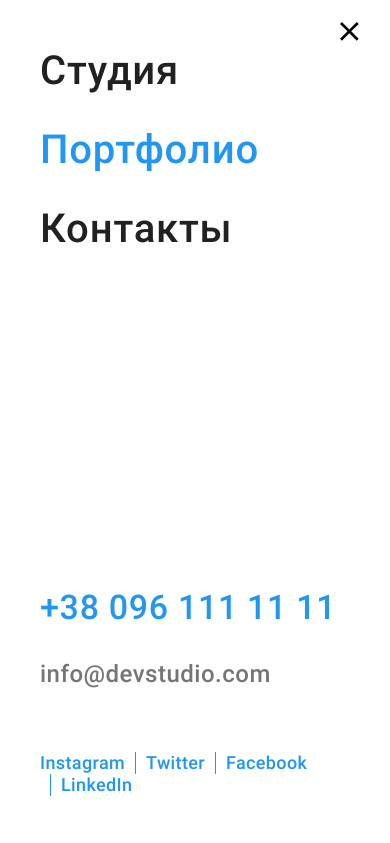
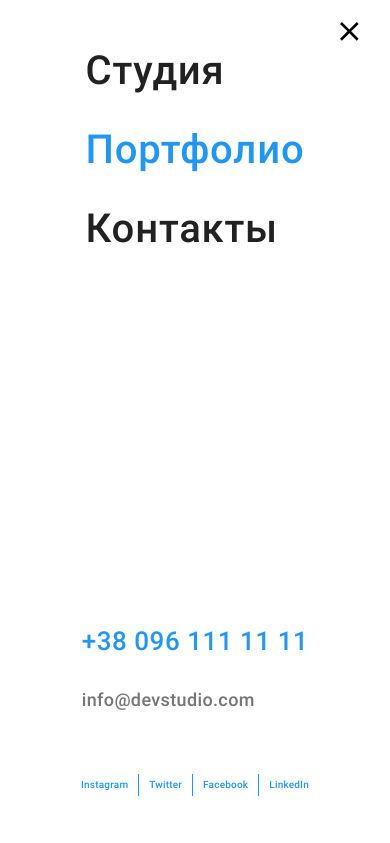
Before and after one commit to KOLT5885/goit-markup-hw-08, a plain HTML site: page portfolio.html in a window 390 px wide. Both pictures are taken after a click on the button 349 px from the left and 33 px from the top of the page. Shown: the top 843 px of the page. Drawn offline with nearby package versions, Linux system fonts and the light colour scheme.

Commit message:
homework-8-final-1

```diff
--- a/js/mobile-menu.js
+++ b/js/mobile-menu.js
@@ -1,14 +1,31 @@
 (() => {
-    const refs = {
-        openMenuBtn: document.querySelector('.open-menu'),
-        closeMenuBtn: document.querySelector('.close-menu'),
-        mobileMenu: document.querySelector('.menu'),
+    const openMenuBtn = document.querySelector('.open-menu');
+    const closeMenuBtn = document.querySelector('.close-menu');
+    const mobileMenu = document.querySelector('.menu');
+    const mobileContainer = document.querySelector('.header-container');
+
+    const toggleMenu = () => {
+        const isMenuOpen =
+            openMenuBtn.getAttribute('aria-expanded') === 'true' || false;
+        openMenuBtn.setAttribute('aria-expanded', !isMenuOpen);
+        mobileMenu.classList.toggle('is-hidden');
+        mobileContainer.classList.toggle('is-hidden');
+
+        const scrollLockMethod = !isMenuOpen
+            ? 'disableBodyScroll'
+            : 'enableBodyScroll';
+        bodyScrollLock[scrollLockMethod](document.body);
     };
 
-    refs.openMenuBtn.addEventListener('click', toggleMenu);
-    refs.closeMenuBtn.addEventListener('click', toggleMenu);
+    openMenuBtn.addEventListener('click', toggleMenu);
+    closeMenuBtn.addEventListener('click', toggleMenu);
 
-    function toggleMenu() {
-        refs.mobileMenu.classList.toggle('is-hidden');
-    }
+
+    // Закрываем мобильное меню на более широких экранах
+    // в случае изменения ориентации устройства.
+    window.matchMedia('(min-width: 768px)').addEventListener('change', e => {
+        if (!e.matches) return;
+        openMenuBtn.setAttribute('aria-expanded', false);
+        bodyScrollLock.enableBodyScroll(document.body);
+    });
 })();
--- a/portfolio.html
+++ b/portfolio.html
@@ -21,7 +21,7 @@
                     <use href="./images/symbol-defs.svg#icon-menu"></use>
                 </svg>
             </button>
-            <div class="menu is-hidden">
+            <div class="menu">
                 <button type="button" class="menu-mobile__button close-menu">
                     <svg class="menu-mobile__icon menu-mobile__icon--close-menu" width="40" height="40">
                         <use href="./images/symbol-defs.svg#icon-close_mobile-menu"></use>
@@ -41,7 +41,7 @@
                     </ul>
                 </nav>
                 <ul class="contact-list list">
-                    <li class="contact-list__item">
+                    <li class="contact-list__item contact-list__mail">
                         <a href="mailto:info@devstudio.com" class="link contact-list__link">
                             <svg class="contact-list__e-mail-icon" width="16" height="12">
                                 <use href="./images/symbol-defs.svg#icon-e-mail"></use>
@@ -448,5 +448,10 @@
 
     <!--скрипт для мобильного меню-->
     <script src="./js/mobile-menu.js"></script>
+
+    <script defer src="https://cdnjs.cloudflare.com/ajax/libs/body-scroll-lock/3.1.5/bodyScrollLock.min.js"
+        integrity="sha512-HowizSDbQl7UPEAsPnvJHlQsnBmU2YMrv7KkTBulTLEGz9chfBoWYyZJL+MUO6p/yBuuMO/8jI7O29YRZ2uBlA=="
+        crossorigin="anonymous"></script>
+
 </body>
 </html>
--- a/sass/base/_container.scss
+++ b/sass/base/_container.scss
@@ -1,5 +1,4 @@
 .container {
-  // width: 1200px;
   padding-right: 15px;
   padding-left: 15px;
   margin-left: auto;
--- a/sass/layout/_footer.scss
+++ b/sass/layout/_footer.scss
@@ -125,13 +125,6 @@
     text-align: left;
   }
 }
-.footer-subscription__button {
-  margin-top: 20px;
-
-  @media screen and(min-width: 1200px) {
-    margin-top: 0px;
-  }
-}
 
 .footer-social-list,
 .footer-subscription__button {
@@ -174,6 +167,7 @@
   height: 50px;
   width: 100%;
   padding: 15px 0px 15px 16px;
+  margin-bottom: 20px;
 
   border: 1px solid $subscription-border-color;
   filter: drop-shadow(0px 4px 4px rgba(0, 0, 0, 0.15));
@@ -193,6 +187,7 @@
   @media screen and(min-width: 1200px) {
     width: 358px;
     margin-right: 12px;
+    margin-bottom: 0px;
   }
 
   &:focus {
--- a/sass/layout/_header.scss
+++ b/sass/layout/_header.scss
@@ -8,12 +8,42 @@
     display: flex;
     height: 80px;
   }
+
+  &.is-hidden {
+    @media screen and (max-width: 767px) {
+      width: 100vw;
+      max-width: none;
+    }
+  }
 }
 
 .menu {
   position: absolute;
   top: 0;
   left: 0;
+
+  display: flex;
+  align-items: center;
+
+  width: 100%;
+
+  @media screen and(max-width: 767px) {
+    opacity: 0;
+    pointer-events: none;
+    overflow: hidden;
+  }
+  @media screen and(min-width: 768px) {
+    position: static;
+
+    padding-right: 0px;
+    padding-left: 0px;
+    padding-top: 0px;
+    padding-bottom: 0px;
+    height: 100%;
+  }
+}
+
+.menu.is-hidden {
   display: flex;
   justify-content: space-between;
   flex-direction: column;
@@ -27,28 +57,9 @@
   height: 100vh;
   background-color: $white-color;
   z-index: 999;
-
-  transition: opacity, $transition-duration, $transition-timing-function;
-
-  @media screen and(min-width: 768px) {
-    position: static;
-    justify-content: start;
-    flex-direction: row;
-
-    padding-right: 0px;
-    padding-left: 0px;
-    padding-top: 0px;
-    padding-bottom: 0px;
-    height: 100%;
-    z-index: 1;
-  }
-}
-
-.menu.is-hidden {
-  @media screen and(max-width: 767px) {
-    opacity: 0;
-    pointer-events: none;
-  }
+  opacity: 1;
+  pointer-events: auto;
+  overflow: visible;
 }
 
 .header__logo {
@@ -178,38 +189,56 @@
 .contact-list {
   display: flex;
   flex-direction: column-reverse;
-  margin-bottom: 64px;
   margin-top: auto;
-  @include font(24px, 1.172, 0.02em, 500, left);
+  @include font(18px, 1.172, 0.02em, 500, left);
+
+  @media screen and(min-width: 480px) {
+    @include font(24px, 1.172, 0.02em, 500, left);
+  }
 
   @media screen and(min-width: 768px) {
     @include font(12px, 1.172, 0.02em, 500, left);
     flex-direction: column;
-    margin-bottom: 0px;
+    margin-top: 0px;
     margin-left: auto;
-    margin-top: 21px;
-    margin-bottom: 21px;
   }
 
   @media screen and(min-width: 1200px) {
     flex-direction: row;
     align-items: center;
+    margin-top: 0px;
+    padding-top: 32px;
+    padding-bottom: 32px;
   }
 }
 
 .contact-list__tel {
-  @include font(34px, 1.172, 0.02em, 500, left);
+  @include font(26px, 1.172, 0.02em, 500, left);
   color: $accent-color;
   margin-bottom: 32px;
+
+  @media screen and(min-width: 480px) {
+    @include font(34px, 1.172, 0.02em, 500, left);
+  }
   @media screen and(min-width: 768px) {
     @include font(12px, 1.172, 0.02em, 500, left);
     color: currentColor;
-    margin-bottom: 0px;
+    margin-bottom: 21px;
     margin-top: 10px;
   }
   @media screen and(min-width: 1200px) {
     margin-top: 0px;
     margin-left: 30px;
+    margin-bottom: 0px;
+  }
+}
+
+.contact-list__mail {
+  @media screen and(min-width: 768px) {
+    margin-top: 21px;
+  }
+  @media screen and(min-width: 1200px) {
+    margin-top: 0px;
   }
 }
 
@@ -257,6 +286,7 @@
 .header-social {
   display: flex;
   flex-wrap: wrap;
+  margin-top: 64px;
 
   @media screen and (min-width: 768px) {
     display: none;
@@ -265,7 +295,13 @@
 
 .header-social__item {
   display: flex;
-  @include font(18px, 1.222, 0.02em, 500, left);
+  align-items: center;
+  @include font(10px, 1.222, 0.02em, 500, left);
+
+  @media screen and(min-width: 480px) {
+    @include font(18px, 1.222, 0.02em, 500, left);
+  }
+
   &:not(:first-child):before {
     content: '';
     display: block;
--- a/sass/layout/_portfolio.scss
+++ b/sass/layout/_portfolio.scss
@@ -1,6 +1,6 @@
 .portfolio {
   padding-top: 60px;
-  padding-bottom: 60pox;
+  padding-bottom: 60px;
 
   @media screen and (min-width: 1200px) {
     padding-top: 94px;
```
Also changed, not shown: index.html (+10 -6 lines), css/main.css, css/main.min.css, 2 other files.
